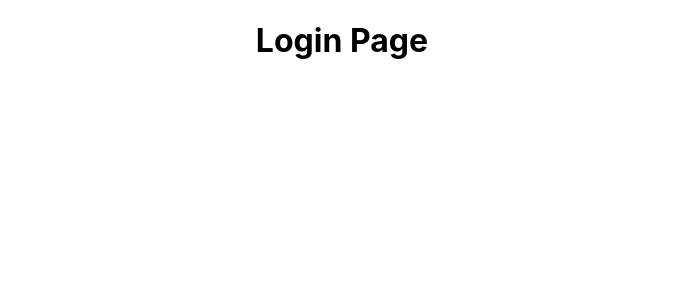
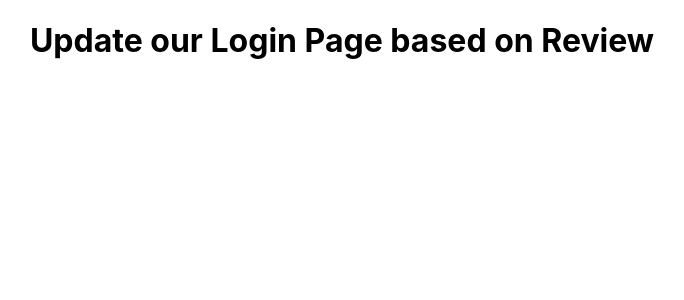
Before and after one commit to 7code-io/testing-project, a React (Create React App) app in the folder react-app/: page / in a window 1280 px wide. Shown: the top 300 px of the page, without its empty margins (298-982 px from the left). Built offline with nearby package versions, Linux system fonts and the light colour scheme.

Commit message:
update for review

```diff
--- a/react-app/src/pages/Login.js
+++ b/react-app/src/pages/Login.js
@@ -1,7 +1,7 @@
 function Login() {
   return (
     <div>
-      <h1>Login Page</h1>
+      <h1>Update our Login Page based on Review</h1>
     </div>
   );
 }
```
